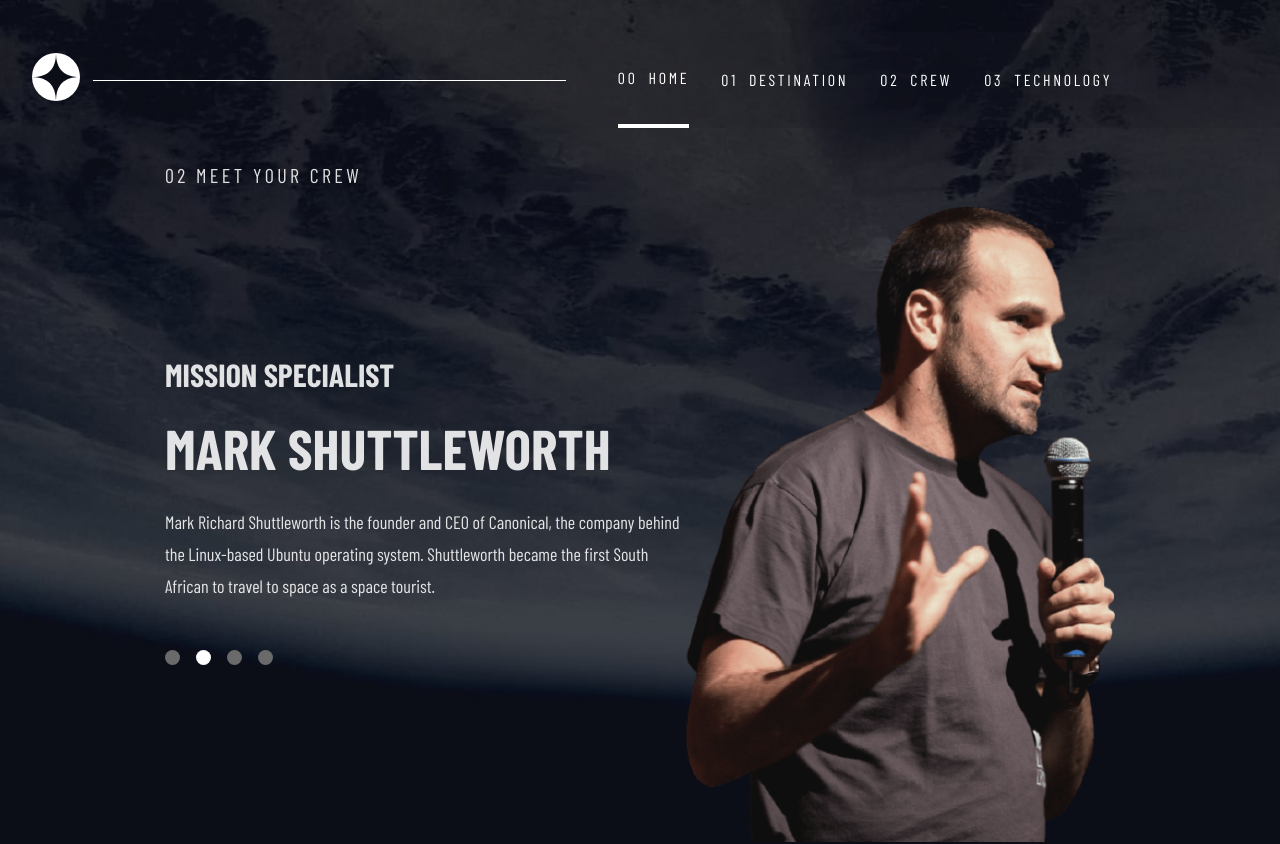
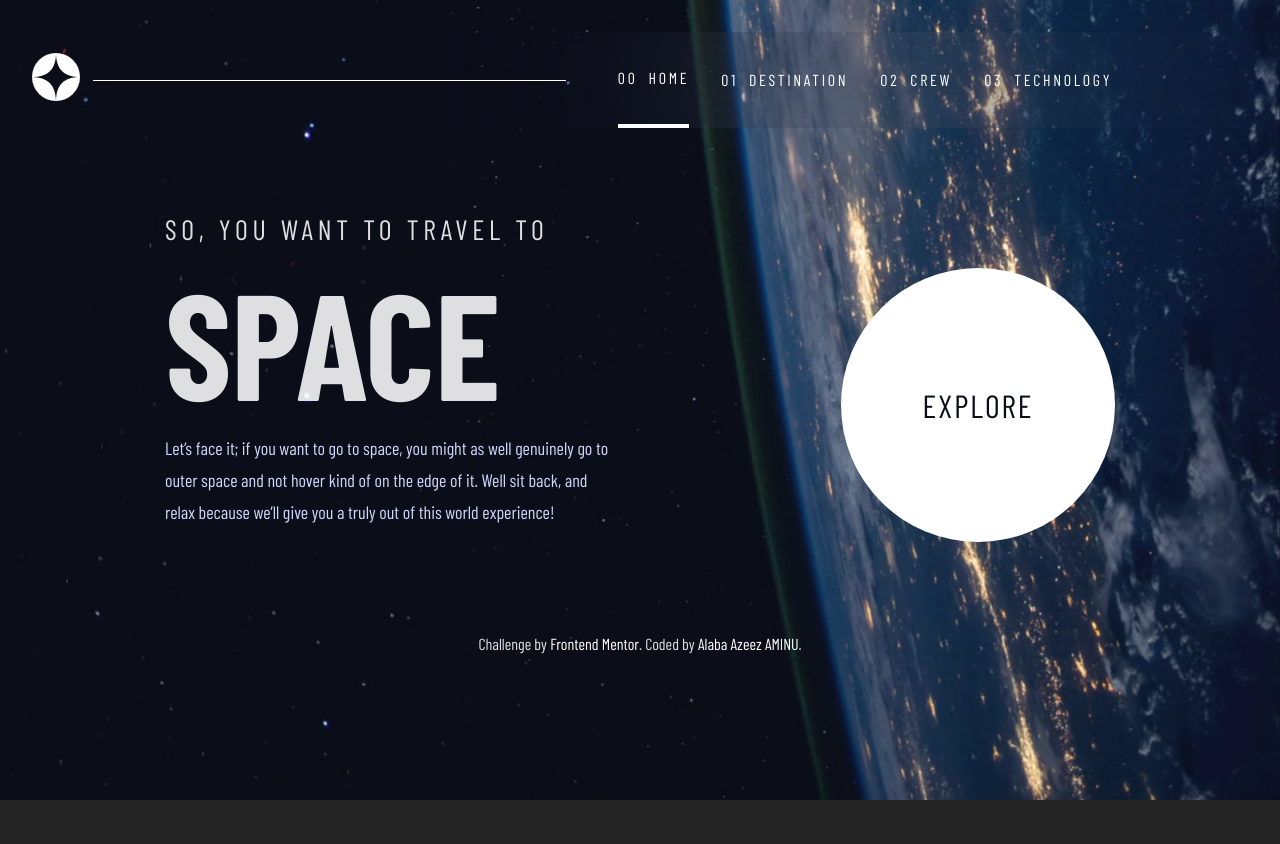
Before and after one commit to alaba-web/space-tow, a React (Vite) app: page /crew in a window 1280 px wide. Shown: the top 844 px of the page. After the commit the page ends 800 px from the top, so only its background shows below. Built offline with nearby package versions, Linux system fonts and the light colour scheme; a web font is replaced by a local one.

Commit message:
removed react router dom

```diff
--- a/src/App.jsx
+++ b/src/App.jsx
@@ -1,16 +1,29 @@
 import "./App.css";
-// import { BrowserRouter as Router, Route, Link, Switch } from "react-router-dom";
-// import Crew from "./pages/Crew";
+import { useData } from "./contexts/DataContext";
+import Crew from "./pages/Crew";
+import Destinations from "./pages/Destinations";
+
 import Home from "./pages/Home";
-// import Destinations from "./pages/Destinations";
-// import Home from "./pages/Home";
+import Technology from "./pages/Technology";
+
+const displayPages = (page) => {
+  switch (page) {
+    case 0:
+      return <Home />;
+    case 1:
+      return <Destinations />;
+    case 2:
+      return <Crew />;
+    case 3:
+      return <Technology />;
+    default:
+      return <Home />;
+  }
+};
 
 function App() {
-  return (
-    <>
-      <Home />
-    </>
-  );
+  const { activeNav, setActiveNav } = useData();
+  return <>{displayPages(activeNav)}</>;
 }
 
 export default App;
--- a/src/components/Header.jsx
+++ b/src/components/Header.jsx
@@ -1,16 +1,14 @@
 import "./header.css";
 import logo from "../assets/shared/logo.svg";
-import { Link } from "react-router-dom";
 import hamburger from "../assets/shared/icon-hamburger.svg";
 import close from "../assets/shared/icon-close.svg";
 import { useData } from "../contexts/DataContext";
-import { useState } from "react";
 
 const navLinks = ["HOME", "DESTINATION", "CREW", "TECHNOLOGY"];
 const Header = () => {
-  const { openMenu, closeMenu, menu } = useData();
-  // const [link, setLink] = useState("");
-  const [activeNav, setActiveNav] = useState(0);
+  const { openMenu, closeMenu, menu, activeNav, setActiveNav } = useData();
+
+
   const paths = ["/", "/destinations", "/crew", "/technology"];
 
   const handleLink = (indx) => {
@@ -36,9 +34,7 @@
               onClick={() => handleLink(i)}
               className={i === activeNav ? "active-nav" : ""}
             >
-              <Link to={paths[i]}>
-                <span>0{i}</span> {nav}
-              </Link>
+              <span>0{i}</span> {nav}
             </li>
           ))}
         </ul>
--- a/src/components/header.css
+++ b/src/components/header.css
@@ -16,16 +16,6 @@
   list-style: none;
   height: 96px;
 }
-
-/* @media (min-width: 540px) {
-  /* .hamburger {
-    display: block;
-  }
-
-  .nav-list {
-    display: none;
-  }
-} */
 
 @media (max-width: 599px) {
   /* .header {
@@ -70,14 +60,13 @@
     cursor: pointer;
   }
 
-  .nav-list > li > a {
-    text-decoration: none;
+  .nav-list > li {
     color: #ffffff;
     letter-spacing: 2.7px;
     font-weight: 200;
   }
 
-  .nav-list > li > a > span {
+  .nav-list > li > span {
     color: #ffffff;
     font-weight: 600;
     margin-right: 5px;
@@ -126,14 +115,13 @@
     border-bottom: 4px solid #d0d6f9;
   }
 
-  .nav-list > li > a {
-    text-decoration: none;
+  .nav-list > li {
     color: #ffffff;
     letter-spacing: 2.7px;
     font-weight: 200;
   }
 
-  .nav-list > li > a > span {
+  .nav-list > li > span {
     display: none;
   }
 
@@ -190,19 +178,18 @@
     border-bottom: 4px solid #d0d6f9;
   }
 
-  .nav-list > li > a {
-    text-decoration: none;
+  .nav-list > li {
     color: #ffffff;
     letter-spacing: 2.7px;
     font-weight: 200;
     display: flex;
     align-items: center;
-    gap: 11px;
   }
 
-  .nav-list > li > a > span {
+  .nav-list > li > span {
     display: inline;
     font-weight: 400;
+    padding-right: 11px;
   }
 
   .active-nav {
--- a/src/contexts/DataContext.jsx
+++ b/src/contexts/DataContext.jsx
@@ -5,9 +5,9 @@
 
 const DataContextProvider = ({ children }) => {
   const [jsonData, setJsonData] = useState(data);
-  console.log(jsonData);
   const [menu, setMenu] = useState(false);
   const [destination, setDestination] = useState(0);
+  const [activeNav, setActiveNav] = useState(0);
   const openMenu = () => {
     setMenu(!menu);
   };
@@ -25,7 +25,6 @@
     setDestination(index);
   };
 
-  console.log(displayItem(3));
   return (
     <DataContext.Provider
       value={{
@@ -37,6 +36,8 @@
         displayItem,
         handleDestClick,
         destination,
+        activeNav,
+        setActiveNav,
       }}
     >
       {children}
--- a/src/main.jsx
+++ b/src/main.jsx
@@ -1,25 +1,14 @@
 import React from "react";
 import ReactDOM from "react-dom/client";
-import { createBrowserRouter, RouterProvider } from "react-router-dom";
+
 import App from "./App.jsx";
 import "./index.css";
 import { DataContextProvider } from "./contexts/DataContext.jsx";
-// import Home from "./pages/Home.jsx";
-import Destinations from "./pages/Destinations.jsx";
-import Crew from "./pages/Crew.jsx";
-import Technology from "./pages/Technology.jsx";
-
-const routers = createBrowserRouter([
-  { path: "/", element: <App /> },
-  { path: "/destinations", element: <Destinations /> },
-  { path: "/crew", element: <Crew /> },
-  { path: "/technology", element: <Technology /> },
-]);
 
 ReactDOM.createRoot(document.getElementById("root")).render(
   <DataContextProvider>
     <React.StrictMode>
-      <RouterProvider router={routers} />
+      <App />
     </React.StrictMode>
   </DataContextProvider>
 );
--- a/src/pages/Crew.jsx
+++ b/src/pages/Crew.jsx
@@ -26,7 +26,6 @@
     const interval = setInterval(nextCrew, 3000);
     return () => clearInterval(interval);
   }, []);
-  console.log(jsonData.crew.length);
 
   const handleCrewClick = (index) => {
     setCrewIndex(index);
--- a/src/pages/Technology.jsx
+++ b/src/pages/Technology.jsx
@@ -28,15 +28,26 @@
   }, []);
 
   useEffect(() => {
-    if (viewportWidth < 1000) {
+    if (viewportWidth < 900) {
       setImgUrl(imgsLand[techIndex]);
     } else {
       setImgUrl(imgsPort[techIndex]);
     }
-  }, [viewportWidth]);
+  }, [techIndex]);
   const displayItem = (item) => {
     return jsonData.technology.map((tech) => tech).filter((_, i) => i === item);
   };
+
+  const nextTech = () => {
+    setTechIndex((prevIndex) =>
+      prevIndex === jsonData.technology.length - 1 ? 0 : prevIndex + 1
+    );
+  };
+
+  useEffect(() => {
+    const interval = setInterval(nextTech, 3000);
+    return () => clearInterval(interval);
+  }, []);
 
   const handleTechClick = (index) => {
     setTechIndex(index);
--- a/vite.config.js
+++ b/vite.config.js
@@ -3,6 +3,6 @@
 
 // https://vitejs.dev/config/
 export default defineConfig({
-  // base: "/space-tw/",
+  base: "/space-tw",
   plugins: [react()],
 });
```
